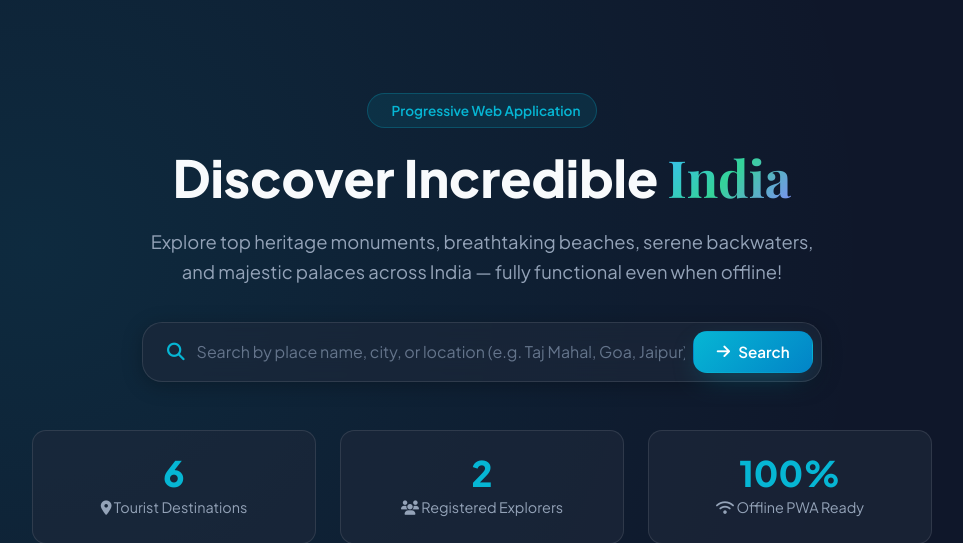
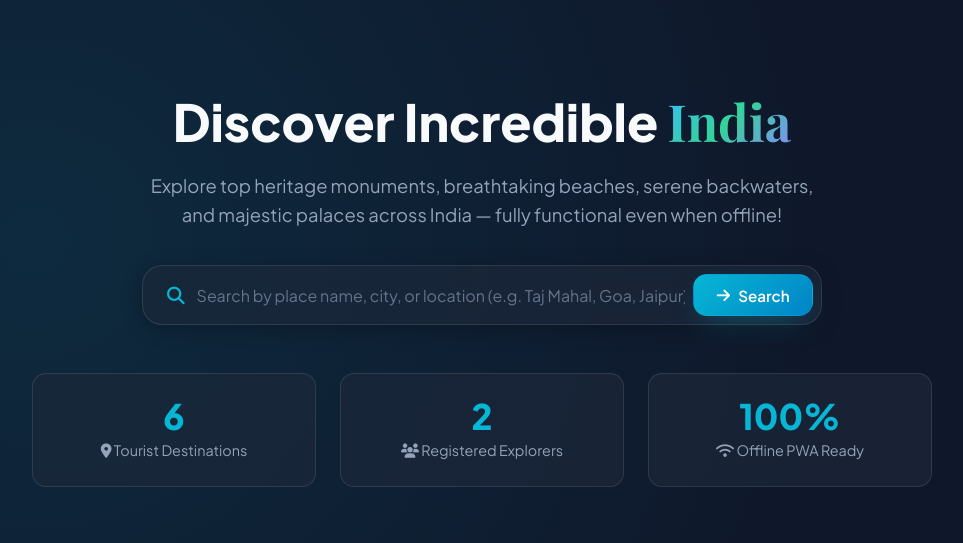
Before and after one commit to sahransattar/Tourist-Guide, a Flask app: page / in a window 1280 px wide. Shown: the part 65-608 px from the top of the page, without its empty margins (158-1121 px from the left). Run offline with Flask 3, Linux system fonts and the light colour scheme; data comes from the database, SQL or seed files in the repository; some libraries are stand-ins or nearby versions; some web fonts are replaced.

Commit message:
Remove Progressive Web Application hero tag from homepage

```diff
--- a/templates/index.html
+++ b/templates/index.html
@@ -6,9 +6,7 @@
 <!-- Hero Section -->
 <section class="hero">
   <div class="container">
-    <div class="hero-tag">
-      <i class="fas fa-sparkles"></i> Progressive Web Application
-    </div>
+
     <h1 class="hero-title">
       Discover Incredible <span class="gradient-text title-serif">India</span>
     </h1>
```
